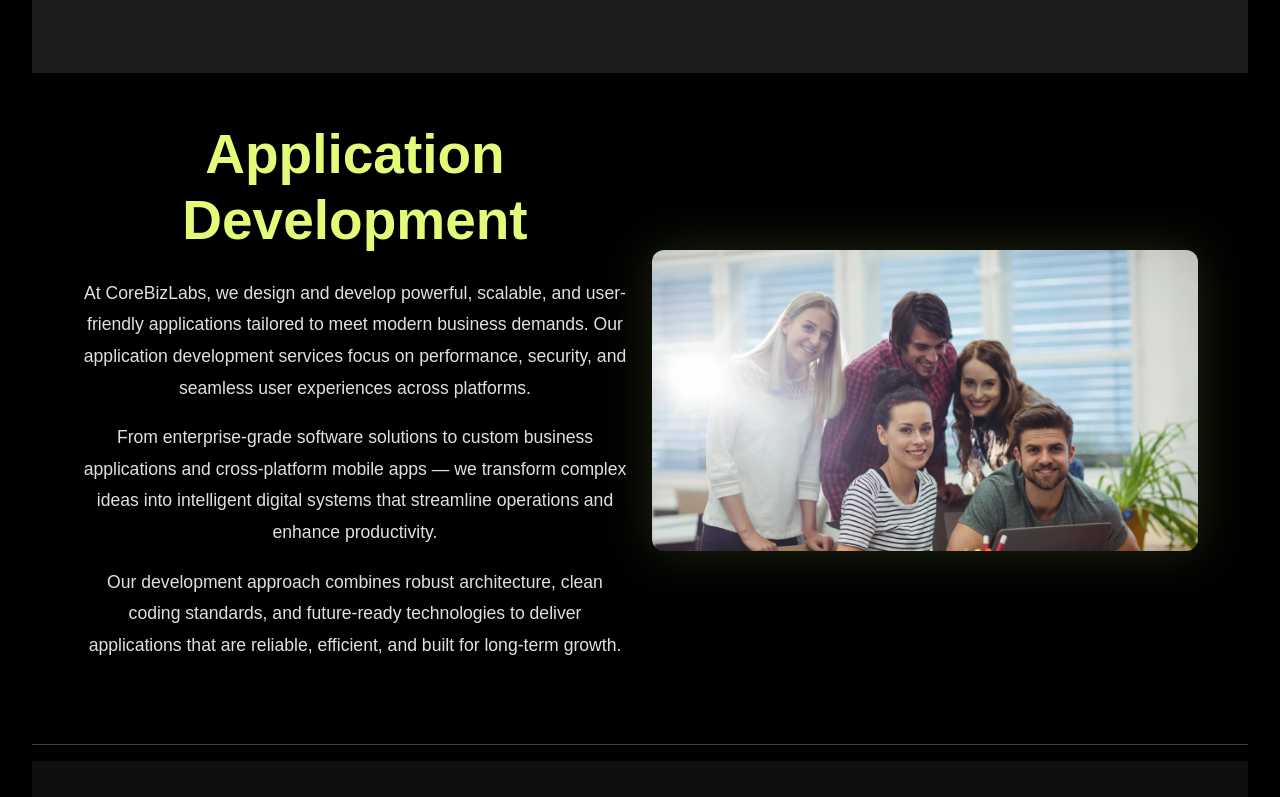
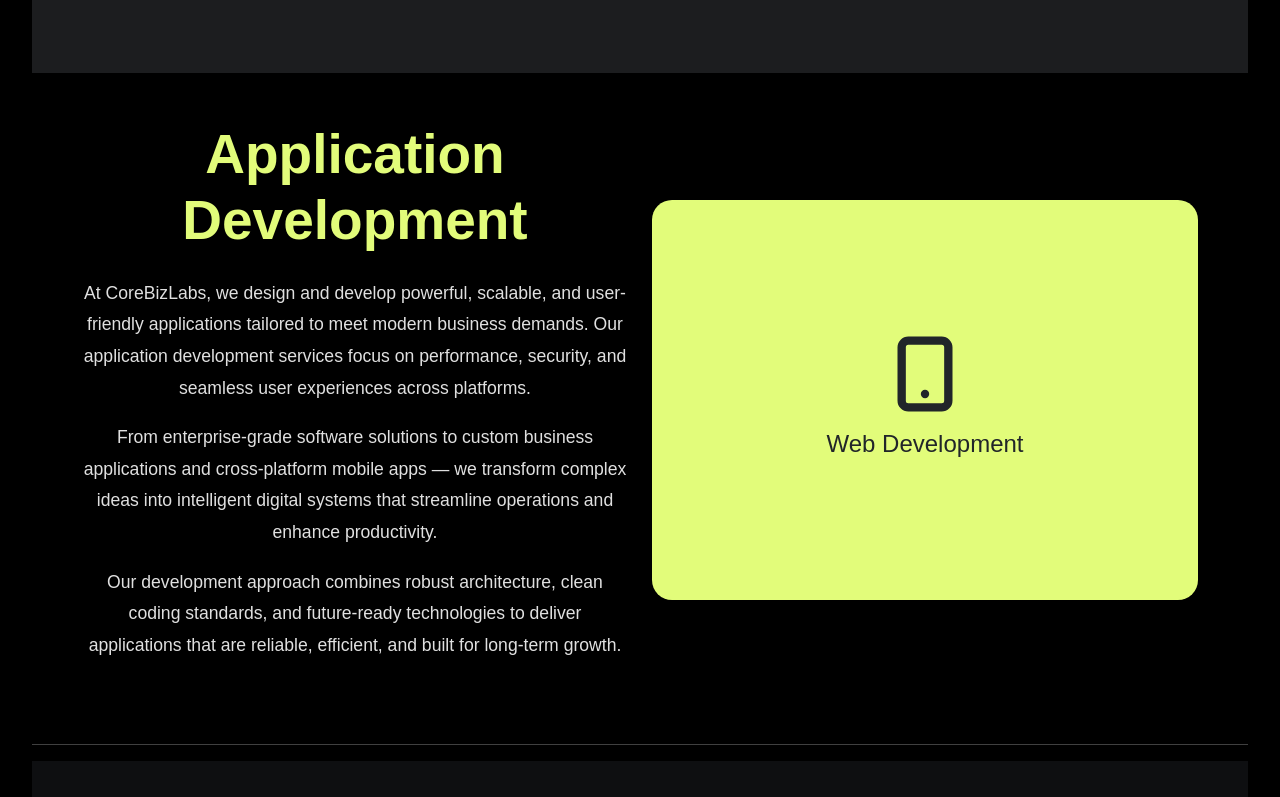
Before and after one commit to Zeeshanprojects/Corebizlabs, a React (Vite) app in the folder corebizlabs/: page /appdevelopment in a window 1280 px wide. Shown: the part 449-1246 px from the top of the page. Built offline with nearby package versions, Linux system fonts and the light colour scheme; a web font is replaced by a local one.

Commit message:
code-updated

```diff
--- a/corebizlabs/src/Pages/AppDevelopment.jsx
+++ b/corebizlabs/src/Pages/AppDevelopment.jsx
@@ -1,4 +1,4 @@
-import Images from "../assets/Images/Image";
+import {Smartphone } from "lucide-react"
 import useDocumentTitle from "../Components/Hooks/useDocumentTitle";
 
 export default function AppDevelopment() {
@@ -39,8 +39,11 @@
           </div>
 
           <div className="col-md-6 text-center">
-            <img src={Images.image4} alt="about" className="about-img" />
-          </div>
+  <div className="background">
+    <Smartphone size={80} strokeWidth={2.5} />
+    <h4 className="mt-3">Web Development</h4>
+  </div>
+</div>
         </div>
       </div>
     </>
```
